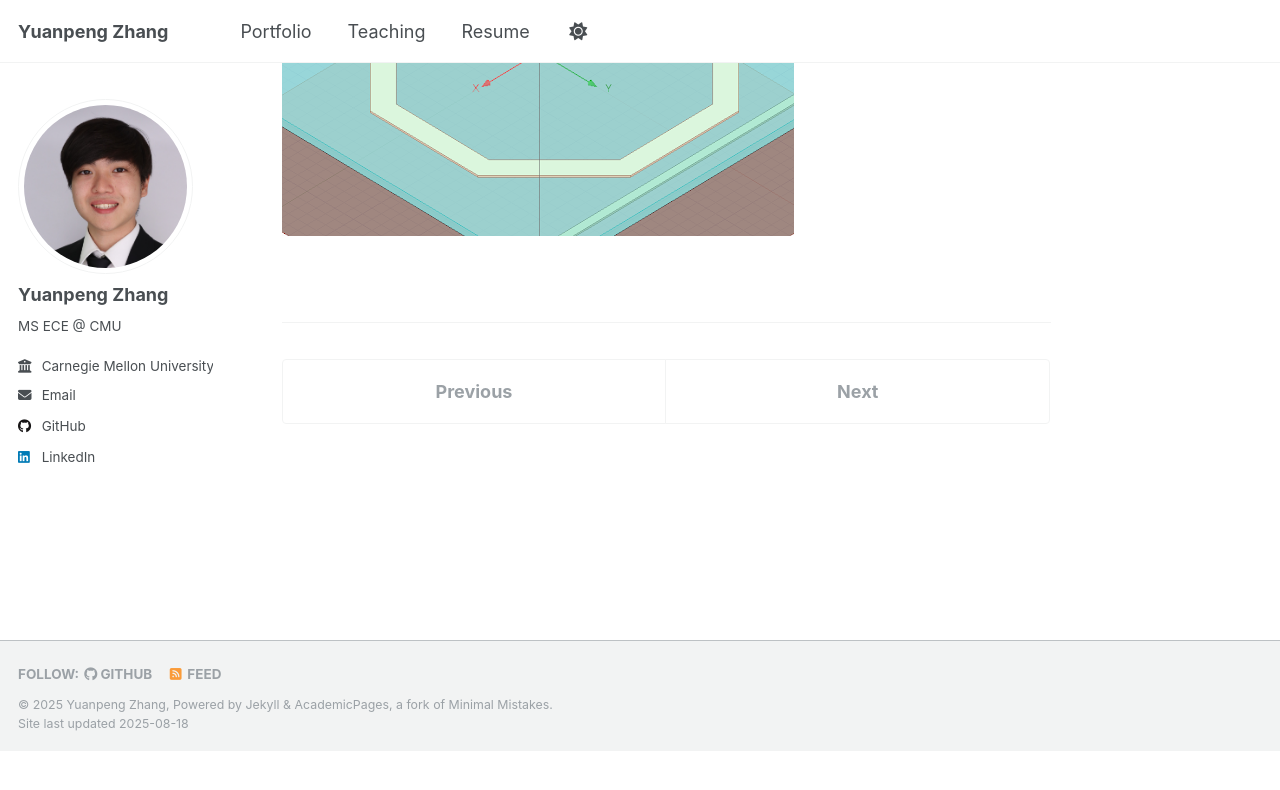
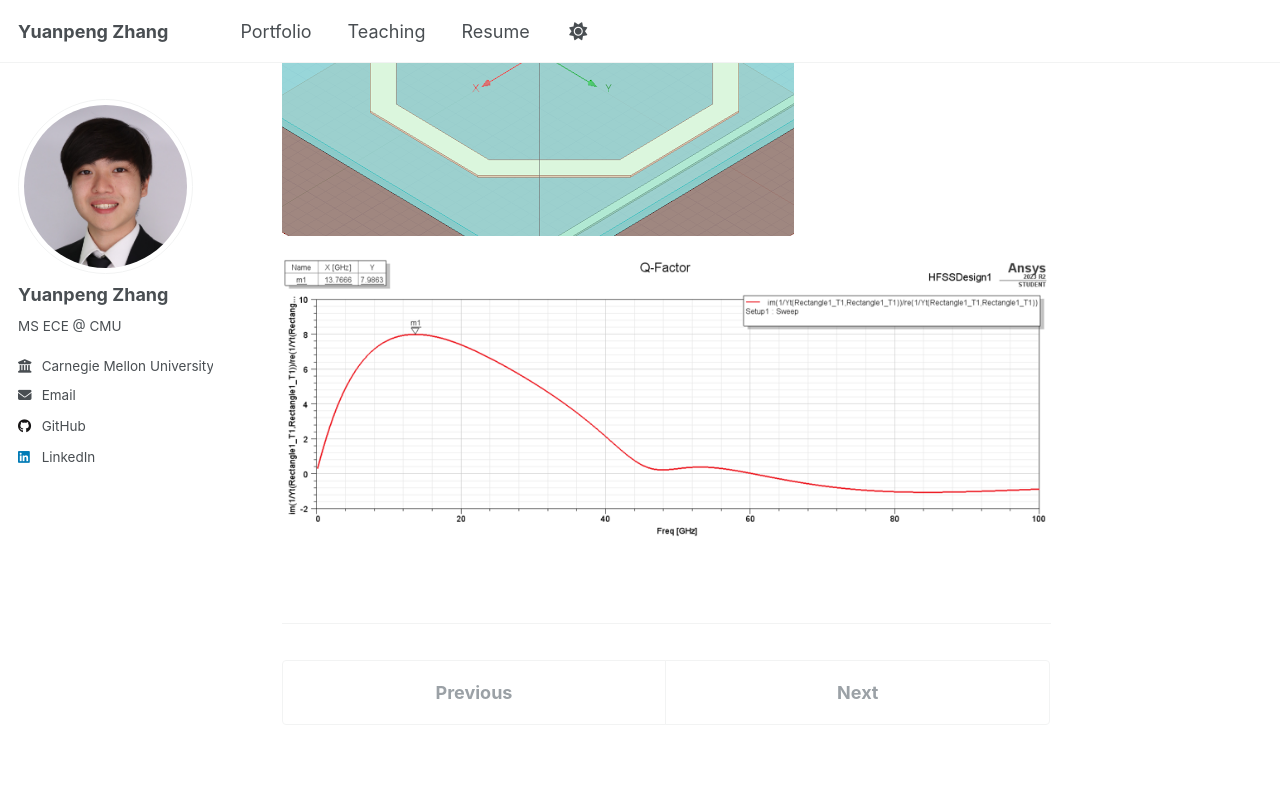
Before and after one commit to yuanpenguin/yuanpenguin.github.io, a Jekyll site: the page built from _portfolio/portfolio-3.md, in a window 1280 px wide and 900 px high, scrolled down 2347 px. Shown: the top 790 px of the window. Built offline with Jekyll 4.4.1, drawn with Linux system fonts in a browser that asks for light colours; a script that is not in the unit is left out; before the commit the page ends 3098 px from its top, so only the background shows below that.

Commit message:
Update portfolio-3.md

```diff
--- a/_portfolio/portfolio-3.md
+++ b/_portfolio/portfolio-3.md
@@ -17,3 +17,5 @@ At CMU, I worked as a research assistant in Prof. Rick Carley's lab doing design
 ![](/images/floci_images/buffer_fft.png)
 
 ![](/images/floci_images/inductor.png)
+
+![](/images/floci_images/inductor_specs.png)
```
